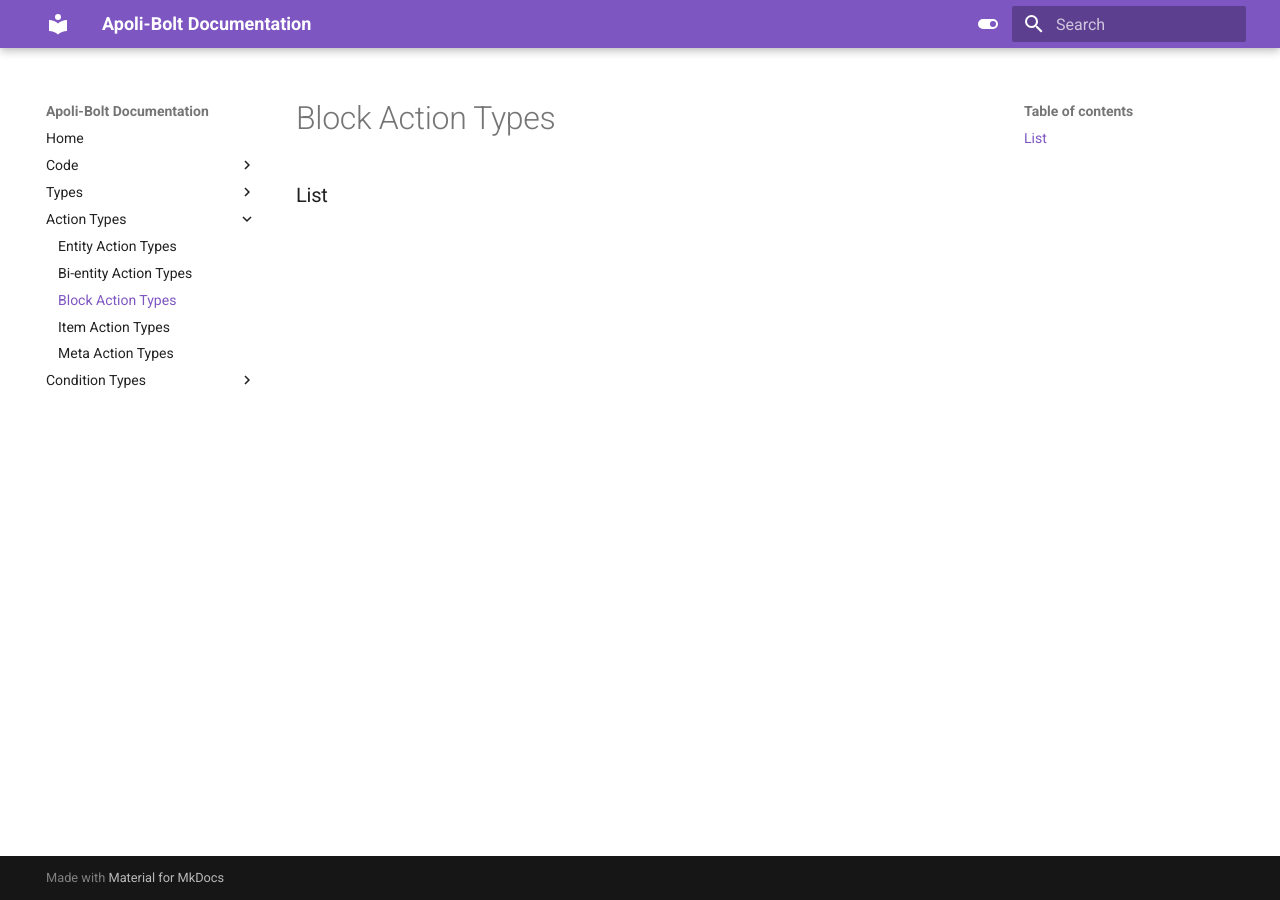
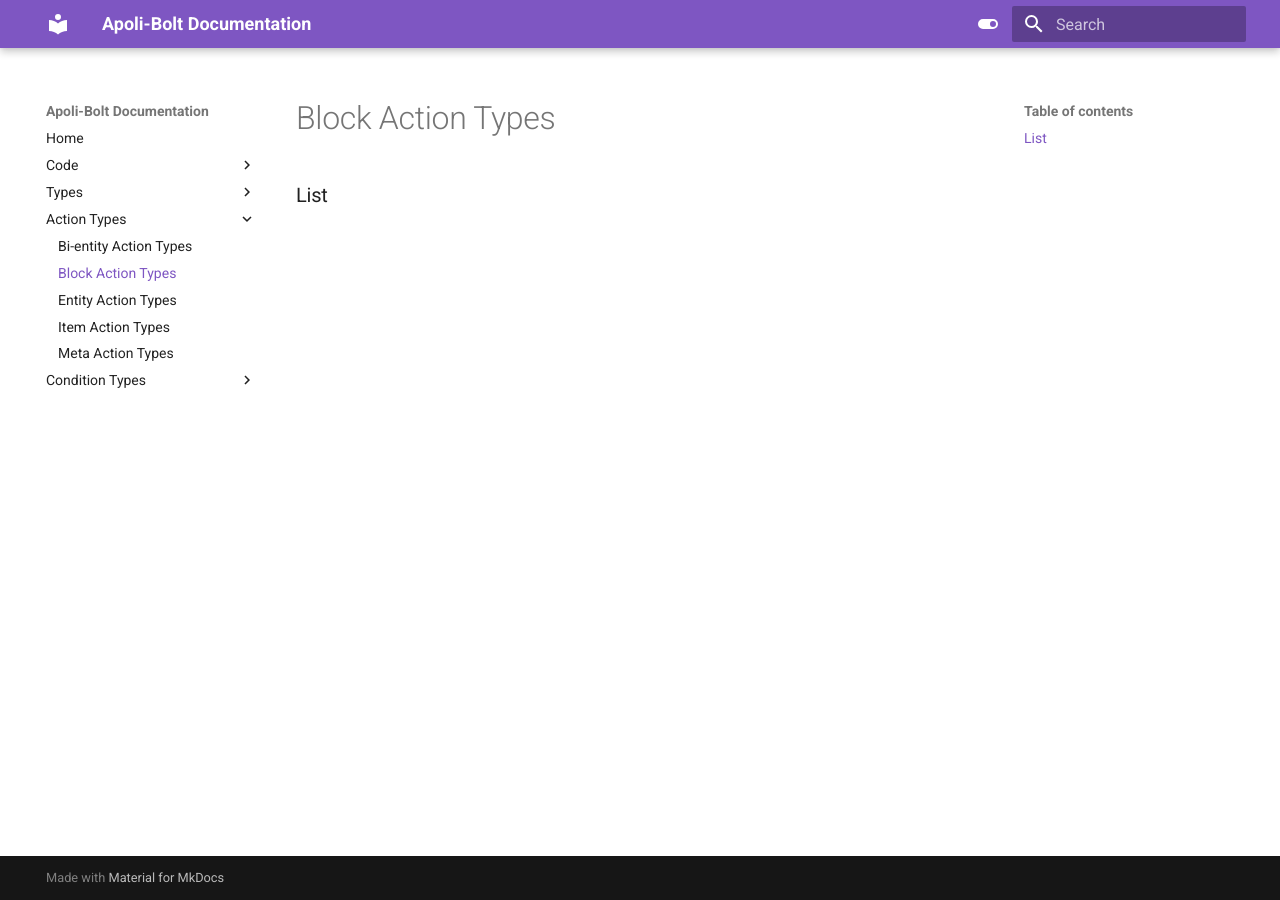
Before and after one commit to ThatRobin/apoli-bolt-docs, an MkDocs documentation site: the page built from docs/block_action_types.md, in a window 1280 px wide. Built offline with MkDocs 1.6.1 and Material for MkDocs 9.7.7, drawn with Linux system fonts in a browser that asks for light colours; part of the change alters nothing that is shown.

```diff
--- a/mkdocs.yml
+++ b/mkdocs.yml
@@ -8,15 +8,15 @@ nav:
     - Power Types: power_types.md
     - Data Types: data_types.md
   - Action Types:
-    - Entity Action Types: entity_action_types.md
     - Bi-entity Action Types: bientity_action_types.md
     - Block Action Types: block_action_types.md
+    - Entity Action Types: entity_action_types.md
     - Item Action Types: item_action_types.md
     - Meta Action Types: meta_action_types.md
   - Condition Types:
-    - Entity Condition Types: entity_condition_types.md
     - Bientity Condition Types: bientity_condition_types.md
     - Block Condition Types: block_condition_types.md
+    - Entity Condition Types: entity_condition_types.md
     - Item Condition Types: item_condition_types.md
     - Meta Condition Types: meta_condition_types.md
 
```
